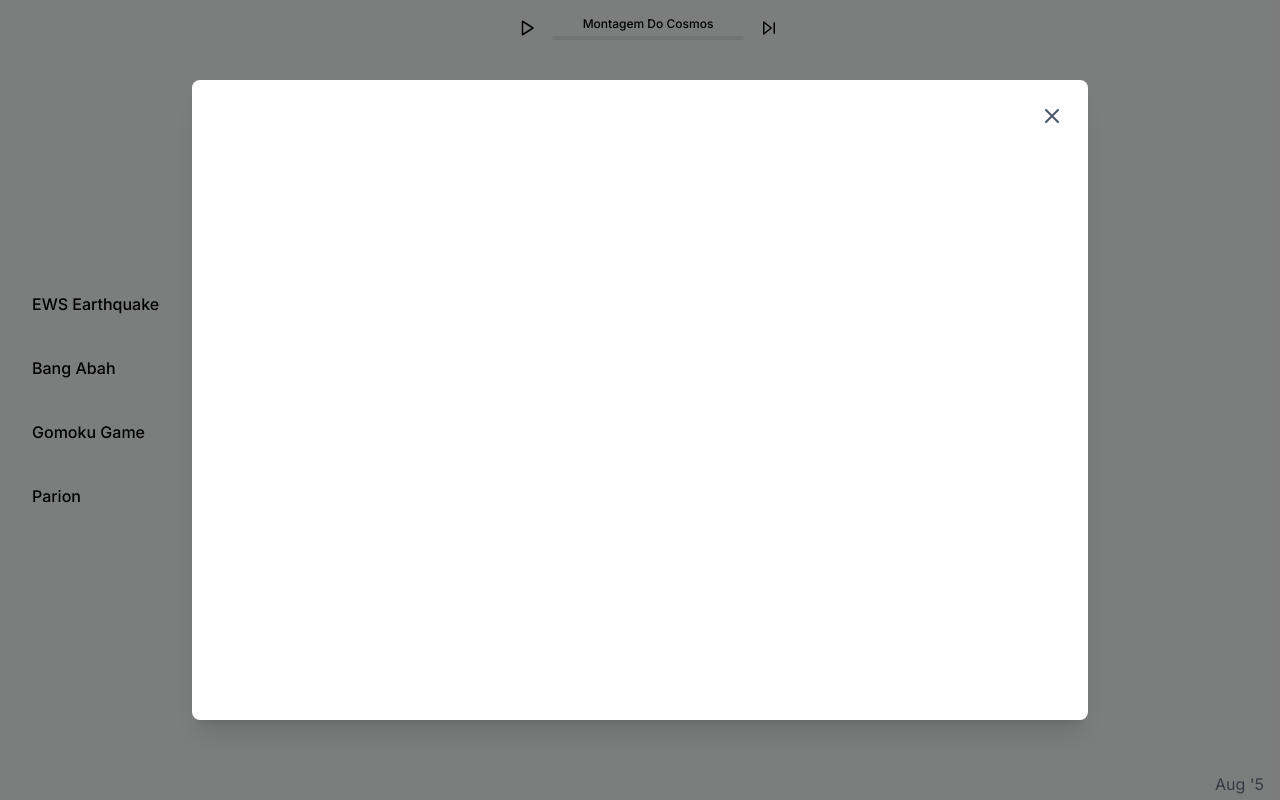
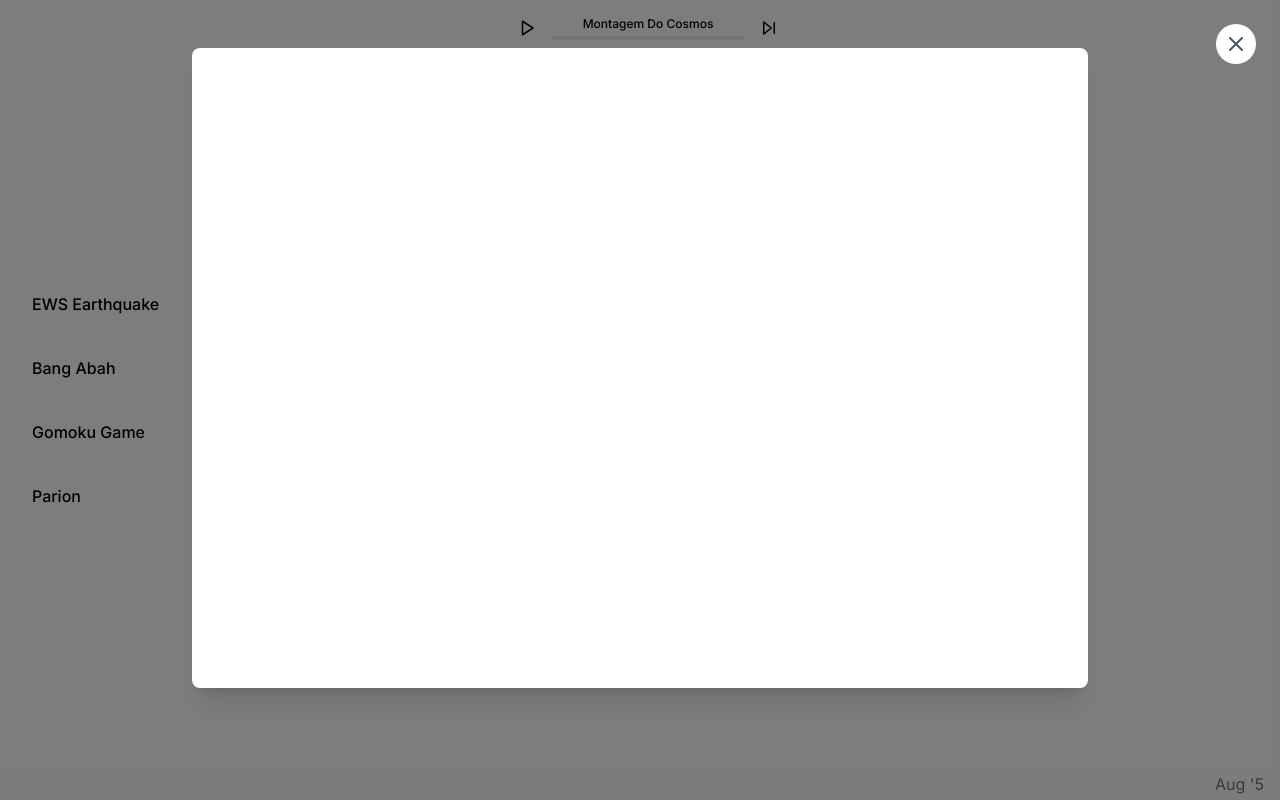
Before and after one commit to amaralkaff/clean-portfolio, a Next.js app: page / in a window 1280 px wide. Both pictures are taken after a click on the button "Resume". Built offline with nearby package versions, Linux system fonts and the light colour scheme.

Commit message:
feat: add resume pdf

```diff
--- a/app/components/PDFViewerModal.tsx
+++ b/app/components/PDFViewerModal.tsx
@@ -12,22 +12,38 @@ const PDFViewerModal: React.FC<PDFViewerModalProps> = ({ isOpen, onClose, pdfUrl
 
   return (
     <AnimatePresence>
-      <div
-        className="fixed inset-0 z-50 overflow-y-auto bg-black/50 flex items-center justify-center p-2 md:p-4"
-        onClick={onClose}
+      <motion.div
+        initial={{ opacity: 0 }}
+        animate={{ opacity: 1 }}
+        exit={{ opacity: 0 }}
+        className="fixed inset-0 z-50 bg-black md:bg-black/50 md:p-4"
       >
-        <motion.div
-          initial={{ opacity: 0, scale: 0.95 }}
-          animate={{ opacity: 1, scale: 1 }}
-          exit={{ opacity: 0, scale: 0.95 }}
-          onClick={(e) => e.stopPropagation()}
-          className="relative w-full max-w-4xl bg-white rounded-lg shadow-xl"
-        >
-          {/* Close button - adjusted for mobile */}
+        {/* Mobile header bar */}
+        <div className="flex items-center justify-between bg-[#262626] p-4 md:hidden">
           <button
             onClick={onClose}
-            className="absolute -top-10 right-2 md:top-4 md:right-4 p-2 hover:bg-gray-100 rounded-full transition-colors bg-white md:bg-transparent z-10"
-            aria-label="Close modal"
+            className="text-white p-1"
+            aria-label="Close"
+          >
+            <svg
+              xmlns="http://www.w3.org/2000/svg"
+              className="h-6 w-6"
+              viewBox="0 0 24 24"
+              fill="none"
+              stroke="currentColor"
+              strokeWidth={2}
+            >
+              <path d="M18 6L6 18M6 6l12 12" />
+            </svg>
+          </button>
+          <div className="text-white font-medium">Resume</div>
+          <div className="w-6" /> {/* Spacer for alignment */}
+        </div>
+
+        {/* Desktop close button */}
+        <button
+          onClick={onClose}
+          className="hidden md:block absolute top-6 right-6 p-2 hover:bg-gray-100 rounded-full transition-colors bg-white"
         >
           <svg
             xmlns="http://www.w3.org/2000/svg"
@@ -45,16 +61,21 @@ const PDFViewerModal: React.FC<PDFViewerModalProps> = ({ isOpen, onClose, pdfUrl
           </svg>
         </button>
 
-          {/* PDF Viewer - adjusted for mobile */}
-          <div className="w-full h-[85vh] md:h-[80vh] rounded-lg overflow-hidden">
+        {/* Content wrapper */}
+        <motion.div
+          initial={{ opacity: 0, y: 20 }}
+          animate={{ opacity: 1, y: 0 }}
+          exit={{ opacity: 0, y: 20 }}
+          onClick={(e) => e.stopPropagation()}
+          className="h-[calc(100%-6rem)] md:h-[80vh] w-full md:max-w-4xl mx-auto mt-0 md:mt-8 bg-white md:rounded-lg overflow-hidden shadow-xl"
+        >
           <iframe
             src={`${pdfUrl}#view=FitH`}
             className="w-full h-full"
             title="Resume PDF"
           />
-          </div>
         </motion.div>
-      </div>
+      </motion.div>
     </AnimatePresence>
   );
 };
```
Lines whose indentation alone changed are shown as unchanged.
